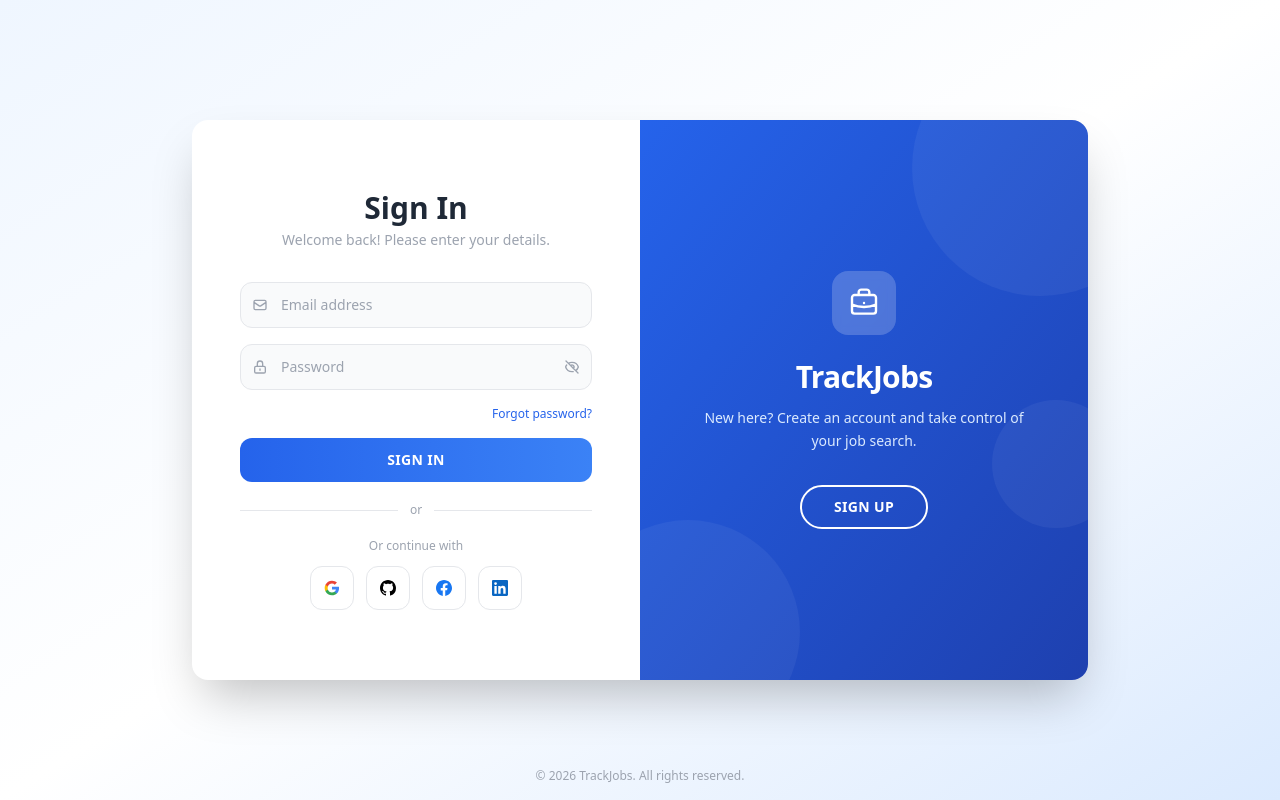
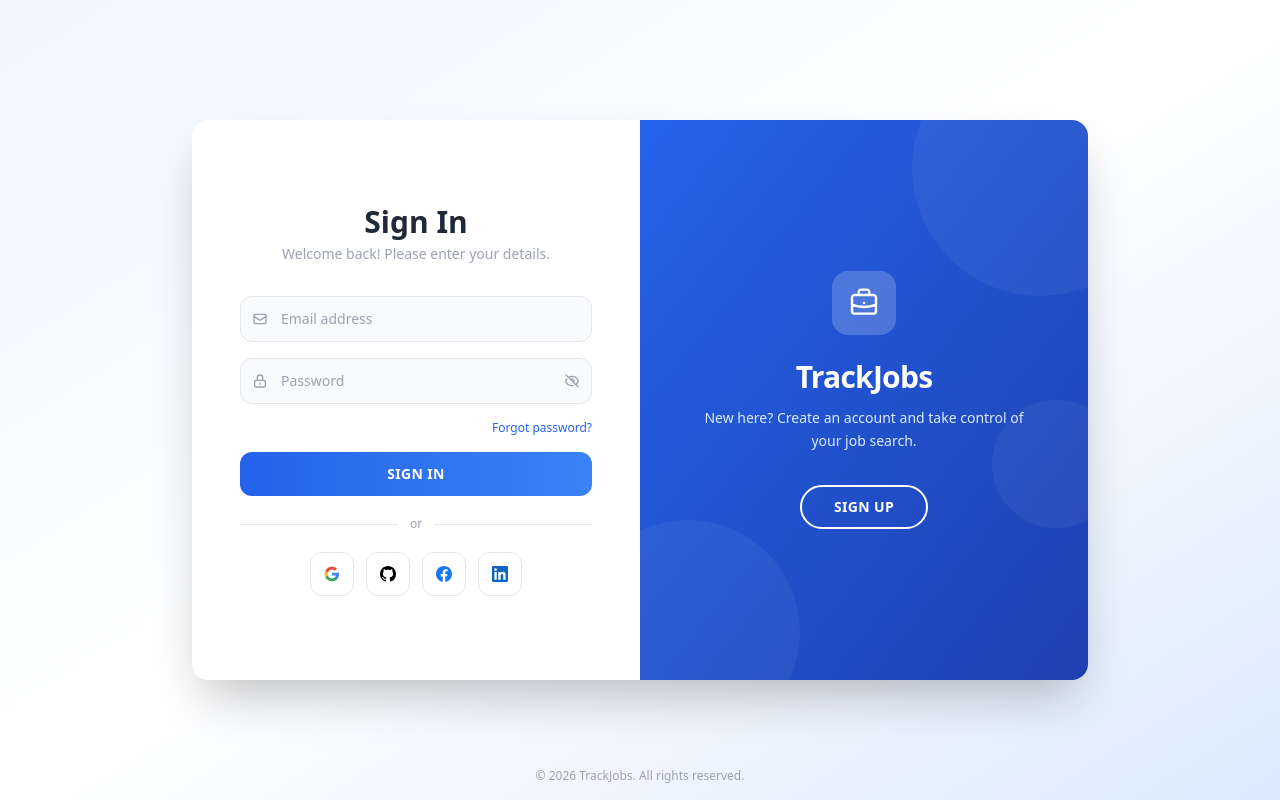
Before and after one commit to yigitcankzl/trackjobapplications, a React (Vite) app in the folder trackjobapplications-frontend/: page /login in a window 1280 px wide. Built offline with nearby package versions, Linux system fonts and the light colour scheme; no server answers.

Commit message:
fix: remove unused translation hook and related text in social login buttons

```diff
--- a/trackjobapplications-frontend/src/components/auth/SocialLoginButtons.tsx
+++ b/trackjobapplications-frontend/src/components/auth/SocialLoginButtons.tsx
@@ -1,4 +1,3 @@
-import { useTranslation } from 'react-i18next'
 import { GoogleIcon, GitHubIcon, FacebookIcon, LinkedInIcon } from '../icons'
 
 const BACKEND = (import.meta.env.VITE_API_URL as string | undefined) ?? 'http://localhost:8000/api/v1'
@@ -11,11 +10,8 @@ const providers = [
 ] as const
 
 export default function SocialLoginButtons() {
-  const { t } = useTranslation()
-
   return (
     <div className="flex flex-col items-center gap-3 w-full">
-      <span className="text-xs text-gray-400 dark:text-gray-500">{t('auth.social.continueWith')}</span>
       <div className="flex gap-3">
         {providers.map(({ id, label, Icon }) => (
           <a
```
